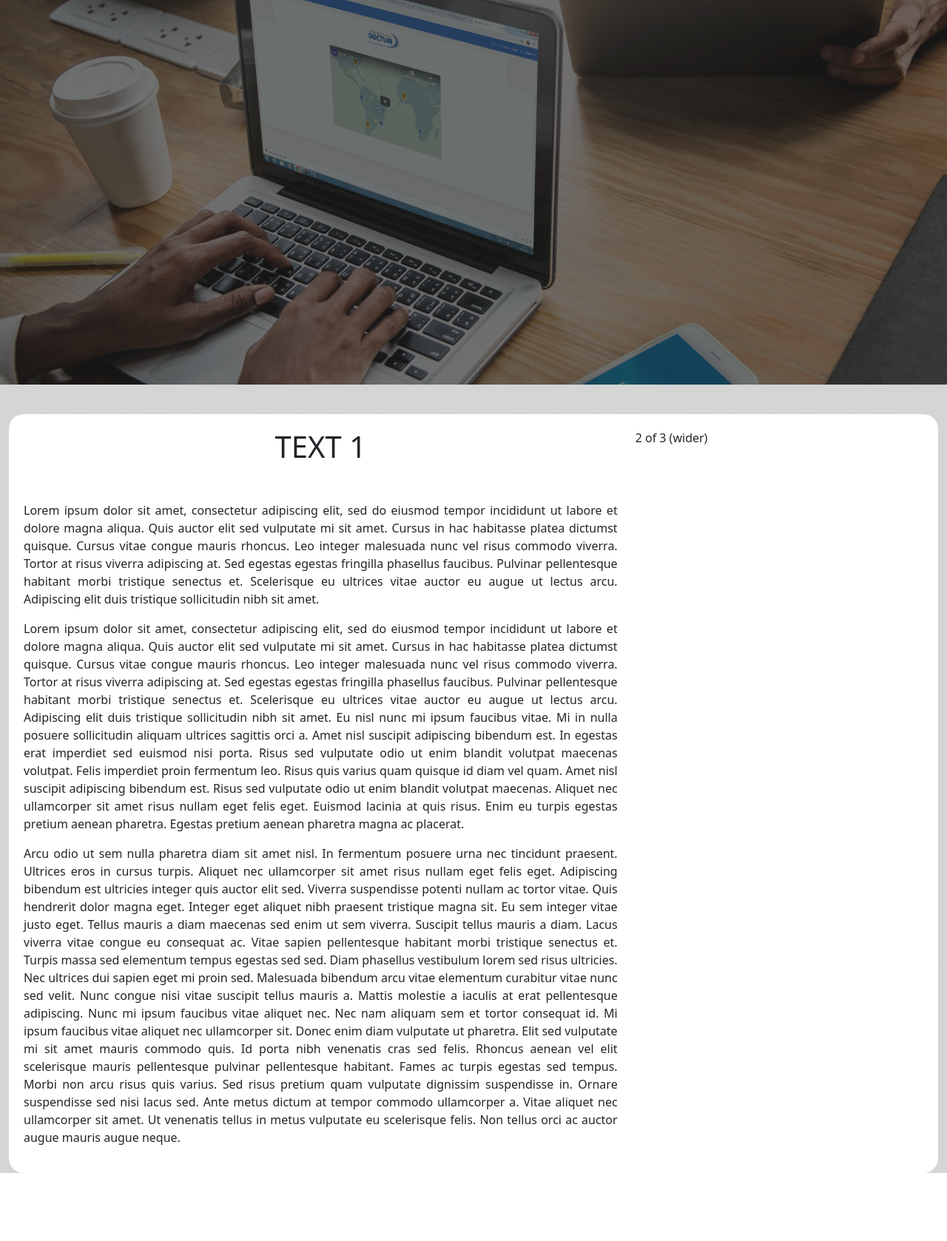
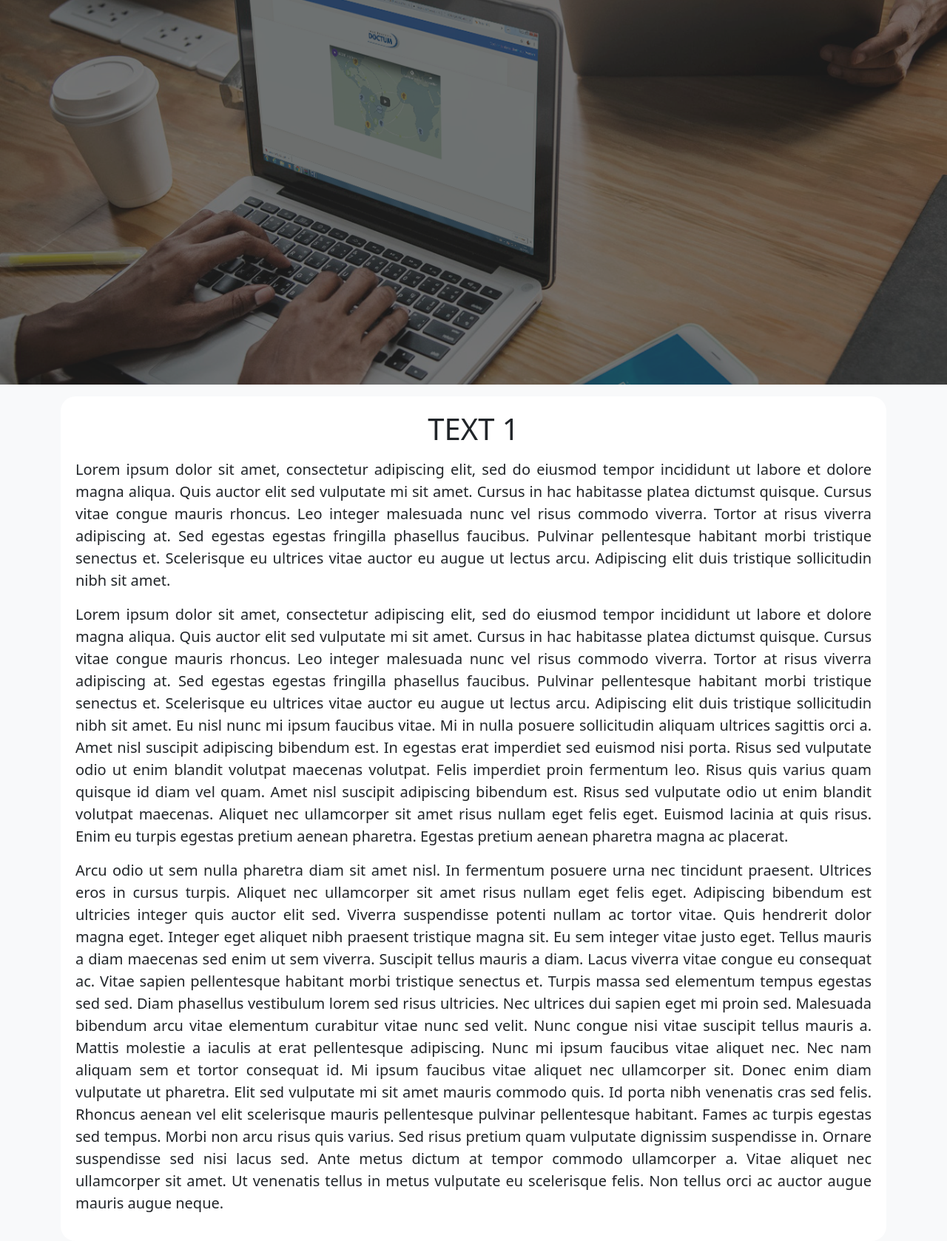
Before and after one commit to dvitorsantos/Projeto-PBL-CodeIgniter, a CodeIgniter 4 app: the page made by app/Views/Home/inicio.php in a window 1280 px wide. Shown: the whole page at 74% size. Before the commit the page ends 1586 px from the top, so only its background shows below. Run offline with PHP 8.4 and a stand-in for CodeIgniter, Linux system fonts and the light colour scheme; the template is opened without the code that fills it, so the values that code supplies are empty; some libraries are stand-ins or nearby versions.

Commit message:
layout da pagina inicial modificado

```diff
--- a/app/Views/Home/comentarios.php
+++ b/app/Views/Home/comentarios.php
@@ -9,7 +9,7 @@
     <title>Document</title>
 </head>
 
-<body>
+<body >
     <div class="container">
         <div class="title">
             <h1 class="display-4">Comentários</h1>
--- a/app/Views/Home/inicio.php
+++ b/app/Views/Home/inicio.php
@@ -10,36 +10,34 @@
     <title>Incio</title>
 </head>
 
-<body>
+<body class="bg-light text-dark">
 
     <div class="caixa1">
 
     </div>
 
-    <div class="container-xxl">
+    <div class="container">
 
-        <div id="conteudo" class="">
-            <div class="row">
-                <div class="col-8">
+        <div id="conteudo" class="mt-3">
+            <div class="row align-items-center">
+                <div class="col">
                     <div class="">
-                        <h1 class="display-6 text-center">Text 1</h1>
+                        <h1 class="display-6 text-center mb-3">Text 1</h1>
                     </div>
-                    <p>Lorem ipsum dolor sit amet, consectetur adipiscing elit, sed do eiusmod tempor incididunt ut labore et dolore magna aliqua. Quis auctor elit sed vulputate mi sit amet. Cursus in hac habitasse platea dictumst quisque. Cursus vitae congue mauris rhoncus. Leo integer malesuada nunc vel risus commodo viverra. Tortor at risus viverra adipiscing at. Sed egestas egestas fringilla phasellus faucibus. Pulvinar pellentesque habitant morbi tristique senectus et. Scelerisque eu ultrices vitae auctor eu augue ut lectus arcu. Adipiscing elit duis tristique sollicitudin nibh sit amet.</p>
-                    <p>Lorem ipsum dolor sit amet, consectetur adipiscing elit, sed do eiusmod tempor incididunt ut labore et dolore magna aliqua. Quis auctor elit sed vulputate mi sit amet. Cursus in hac habitasse platea dictumst quisque. Cursus vitae congue mauris rhoncus. Leo integer malesuada nunc vel risus commodo viverra. Tortor at risus viverra adipiscing at. Sed egestas egestas fringilla phasellus faucibus. Pulvinar pellentesque habitant morbi tristique senectus et. Scelerisque eu ultrices vitae auctor eu augue ut lectus arcu. Adipiscing elit duis tristique sollicitudin nibh sit amet.
+                    <p class="lead">Lorem ipsum dolor sit amet, consectetur adipiscing elit, sed do eiusmod tempor incididunt ut labore et dolore magna aliqua. Quis auctor elit sed vulputate mi sit amet. Cursus in hac habitasse platea dictumst quisque. Cursus vitae congue mauris rhoncus. Leo integer malesuada nunc vel risus commodo viverra. Tortor at risus viverra adipiscing at. Sed egestas egestas fringilla phasellus faucibus. Pulvinar pellentesque habitant morbi tristique senectus et. Scelerisque eu ultrices vitae auctor eu augue ut lectus arcu. Adipiscing elit duis tristique sollicitudin nibh sit amet.</p>
+                    <p class="lead">Lorem ipsum dolor sit amet, consectetur adipiscing elit, sed do eiusmod tempor incididunt ut labore et dolore magna aliqua. Quis auctor elit sed vulputate mi sit amet. Cursus in hac habitasse platea dictumst quisque. Cursus vitae congue mauris rhoncus. Leo integer malesuada nunc vel risus commodo viverra. Tortor at risus viverra adipiscing at. Sed egestas egestas fringilla phasellus faucibus. Pulvinar pellentesque habitant morbi tristique senectus et. Scelerisque eu ultrices vitae auctor eu augue ut lectus arcu. Adipiscing elit duis tristique sollicitudin nibh sit amet.
 
                         Eu nisl nunc mi ipsum faucibus vitae. Mi in nulla posuere sollicitudin aliquam ultrices sagittis orci a. Amet nisl suscipit adipiscing bibendum est. In egestas erat imperdiet sed euismod nisi porta. Risus sed vulputate odio ut enim blandit volutpat maecenas volutpat. Felis imperdiet proin fermentum leo. Risus quis varius quam quisque id diam vel quam. Amet nisl suscipit adipiscing bibendum est. Risus sed vulputate odio ut enim blandit volutpat maecenas. Aliquet nec ullamcorper sit amet risus nullam eget felis eget. Euismod lacinia at quis risus. Enim eu turpis egestas pretium aenean pharetra. Egestas pretium aenean pharetra magna ac placerat.</p>
 
-                        <p>Arcu odio ut sem nulla pharetra diam sit amet nisl. In fermentum posuere urna nec tincidunt praesent. Ultrices eros in cursus turpis. Aliquet nec ullamcorper sit amet risus nullam eget felis eget. Adipiscing bibendum est ultricies integer quis auctor elit sed. Viverra suspendisse potenti nullam ac tortor vitae. Quis hendrerit dolor magna eget. Integer eget aliquet nibh praesent tristique magna sit. Eu sem integer vitae justo eget. Tellus mauris a diam maecenas sed enim ut sem viverra.
+                    <p class="lead">Arcu odio ut sem nulla pharetra diam sit amet nisl. In fermentum posuere urna nec tincidunt praesent. Ultrices eros in cursus turpis. Aliquet nec ullamcorper sit amet risus nullam eget felis eget. Adipiscing bibendum est ultricies integer quis auctor elit sed. Viverra suspendisse potenti nullam ac tortor vitae. Quis hendrerit dolor magna eget. Integer eget aliquet nibh praesent tristique magna sit. Eu sem integer vitae justo eget. Tellus mauris a diam maecenas sed enim ut sem viverra.
 
                         Suscipit tellus mauris a diam. Lacus viverra vitae congue eu consequat ac. Vitae sapien pellentesque habitant morbi tristique senectus et. Turpis massa sed elementum tempus egestas sed sed. Diam phasellus vestibulum lorem sed risus ultricies. Nec ultrices dui sapien eget mi proin sed. Malesuada bibendum arcu vitae elementum curabitur vitae nunc sed velit. Nunc congue nisi vitae suscipit tellus mauris a. Mattis molestie a iaculis at erat pellentesque adipiscing. Nunc mi ipsum faucibus vitae aliquet nec. Nec nam aliquam sem et tortor consequat id. Mi ipsum faucibus vitae aliquet nec ullamcorper sit.
 
                         Donec enim diam vulputate ut pharetra. Elit sed vulputate mi sit amet mauris commodo quis. Id porta nibh venenatis cras sed felis. Rhoncus aenean vel elit scelerisque mauris pellentesque pulvinar pellentesque habitant. Fames ac turpis egestas sed tempus. Morbi non arcu risus quis varius. Sed risus pretium quam vulputate dignissim suspendisse in. Ornare suspendisse sed nisi lacus sed. Ante metus dictum at tempor commodo ullamcorper a. Vitae aliquet nec ullamcorper sit amet. Ut venenatis tellus in metus vulputate eu scelerisque felis. Non tellus orci ac auctor augue mauris augue neque.</p>
                 </div>
+            </div>
 
-                <div class="col">
-                    2 of 3 (wider)
-                </div>
-            </div>
+
 
         </div>
         <!-- fim conteudo -->
--- a/assets/css/inicio.css
+++ b/assets/css/inicio.css
@@ -2,9 +2,6 @@ body, html{
     margin: 0;
     height: 100%;
 	border: 0;
-    background-image: linear-gradient(135deg, #bebebea6 0, #bebebea6 12.5%, #bebebea6 25%, #bebebea6 37.5%, #bebebea6 50%, #bebebea6 62.5%, #bebebea6 75%, #bebebea6 87.5%, #bebebea6 100%);
-
-
 }
 
 .container-xxl{
@@ -31,13 +28,10 @@ body, html{
     text-justify: inter-word;
     padding: 20px;
     border-radius: 20px;
-    background-color: white ;
-
-
+    background-color: white;
 }
 
 #conteudo h1{
-    margin-bottom: 50px;
     text-transform: uppercase;
 }
 
```
Also changed, not shown: app/Views/Home/header.php (+8 -7 lines).
